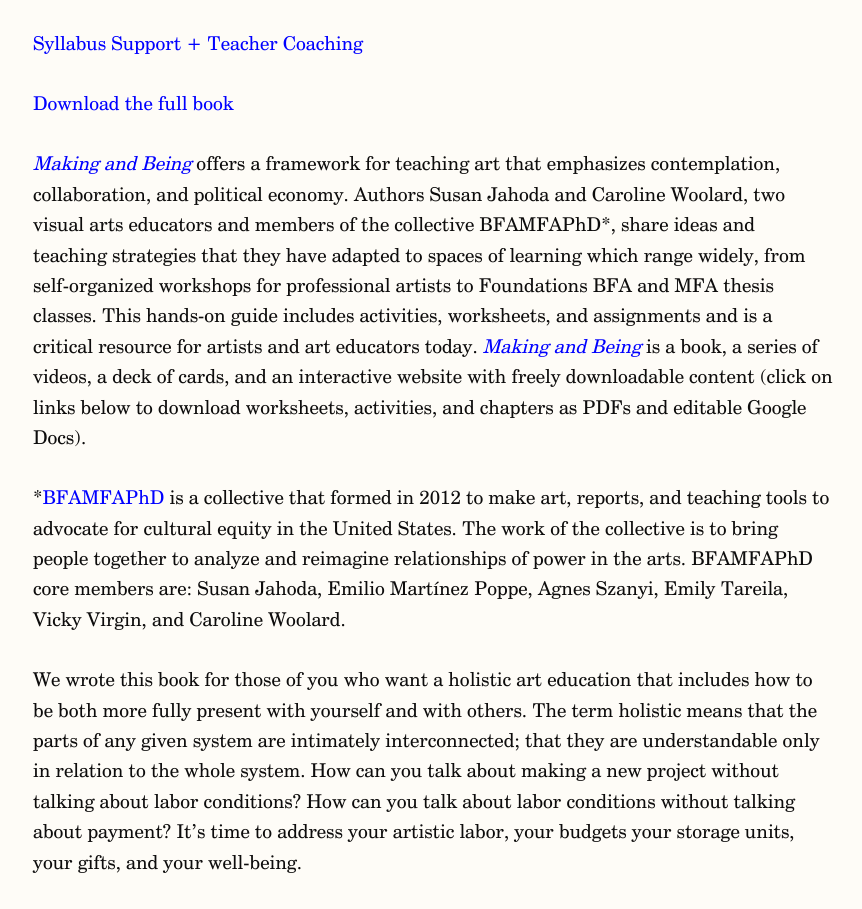
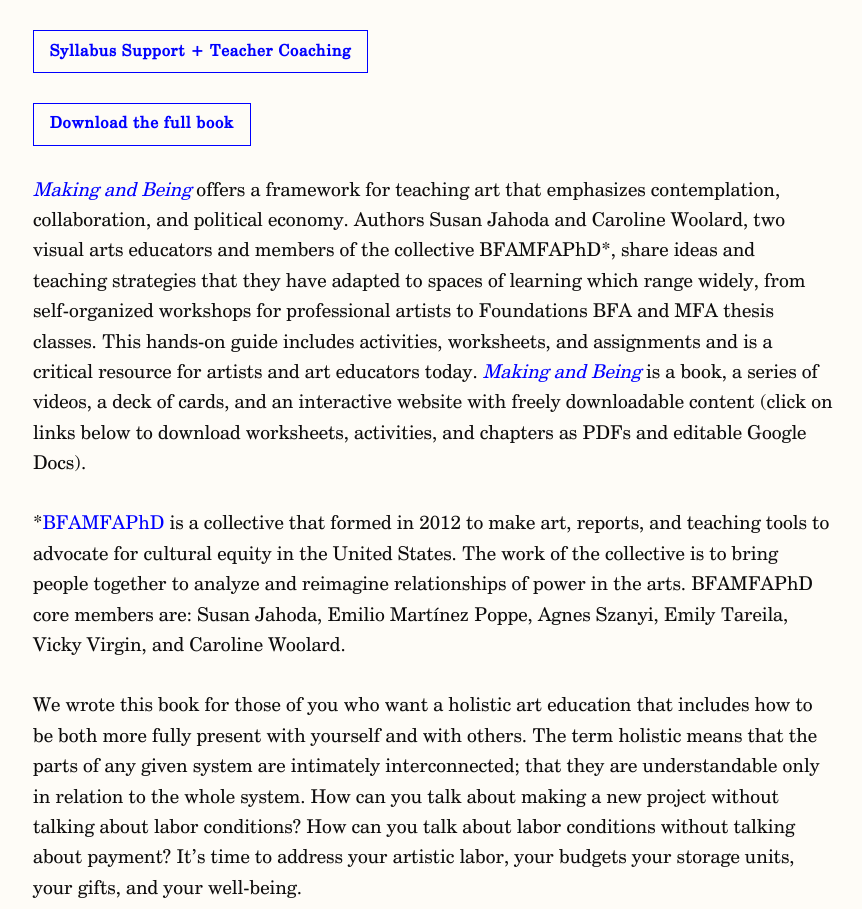
Before and after one commit to orzubalsky/making-and-being, a Jekyll site: the page built from docs/index.md, in a window 1280 px wide. Shown: the part 592-1501 px from the top of the page, without its empty margins (207-1069 px from the left). Built offline with Jekyll 4.4.1, drawn with Linux system fonts in a browser that asks for light colours; nearby versions of some CDN libraries; some web fonts are replaced; our own code applies the rules of GitHub Pages for plain Markdown files; comment, search, counter and statistics services are not loaded; grey boxes are pictures that could not be loaded.

Commit message:
Style prominent links like buttons

```diff
--- a/docs/_sass/main.scss
+++ b/docs/_sass/main.scss
@@ -224,3 +224,22 @@ $icon_width: 160px;
 
 @media only screen and (min-width: 992px) {
 }
+
+.button-styled-link {
+  display: inline-block;
+  padding: 0.5em 1em;
+  border: 1px solid $color_link;
+  background: $color_background;
+  color: $color_link;
+  text-decoration: none;
+  font-size: 0.83em;
+  font-weight: bold;
+  letter-spacing: 0.05em;
+  transition: all 0.2s ease-in-out;
+
+  &:hover {
+    // background: $color_link;
+    // color: $color_background;
+    border-style: dashed;
+  }
+}
--- a/docs/_sass/popup.scss
+++ b/docs/_sass/popup.scss
@@ -47,9 +47,7 @@ $popup_height: 350px;
 }
 
 .download-link {
-  padding: 6px;
-  background-color: $color_body;
-  color: $color_background;
+  @extend .button-styled-link;
 }
 
 
--- a/docs/index.md
+++ b/docs/index.md
@@ -2,9 +2,9 @@
 
 {% include vimeo.html videoId="422882497" %}
 
-[Syllabus Support + Teacher Coaching](https://calendly.com/carolinewoolard){:target="_blank"}
+[Syllabus Support + Teacher Coaching](https://calendly.com/carolinewoolard){:target="_blank"}{:class="button-styled-link"}
 
-[Download the full book](/pdfs/MAB_INTERIOR_FINAL.pdf){:data-use-interstitial="" download=""}
+[Download the full book](/pdfs/MAB_INTERIOR_FINAL.pdf){:data-use-interstitial="" download=""}{:class="button-styled-link"}
 
 [_Making and Being_](https://www.artbook.com/9781945711077.html ) offers a framework for teaching art that emphasizes contemplation, collaboration, and political economy. Authors Susan Jahoda and Caroline Woolard, two visual arts educators and members of the collective BFAMFAPhD*, share ideas and teaching strategies that they have adapted to spaces of learning which range widely, from self-organized workshops for professional artists to Foundations BFA and MFA thesis classes. This hands-on guide includes activities, worksheets, and assignments and is a critical resource for artists and art educators today. [_Making and Being_](https://www.artbook.com/9781945711077.html ) is a book, a series of videos, a deck of cards, and an interactive website with freely downloadable content (click on links below to download worksheets, activities, and chapters as PDFs and editable Google Docs).
 
```
